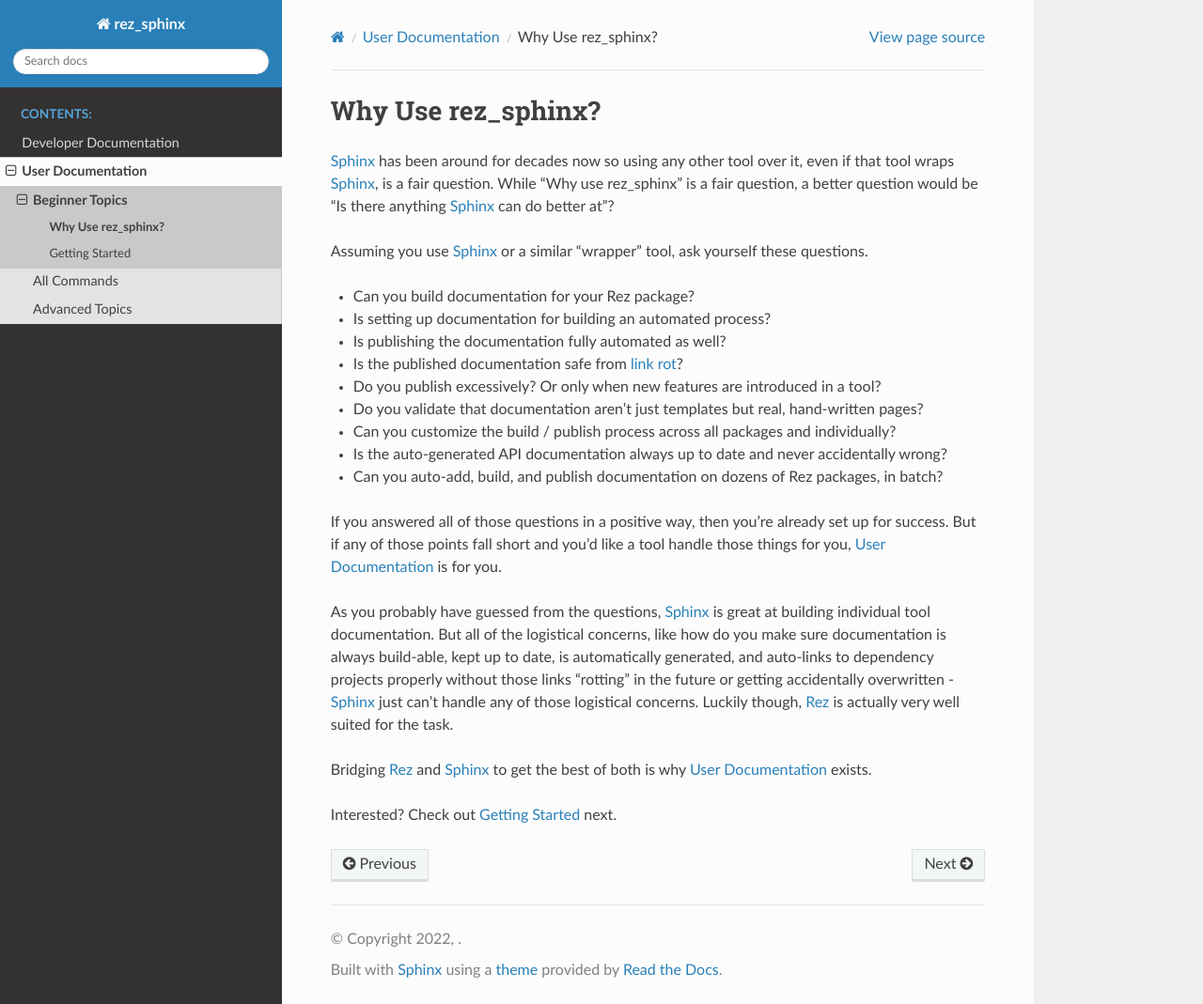
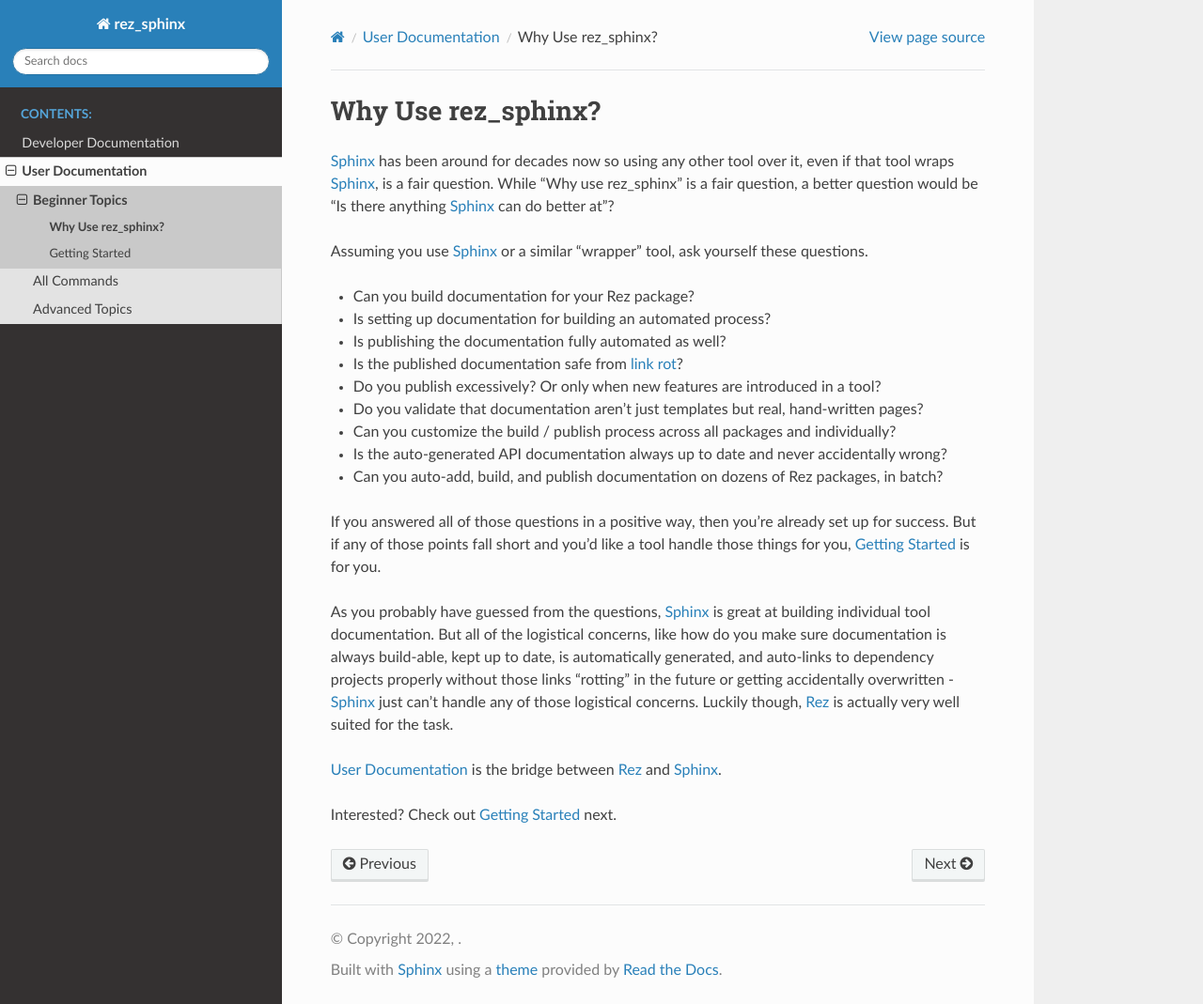
Before and after one commit to ColinKennedy/rez_developer_packages, a Sphinx documentation site: the page built from rez_sphinx/documentation/source/why_use_rez_sphinx.rst, in a window 1280 px wide and 1069 px high. Shown: the whole window at 94% size. Built offline with Sphinx 7.4.7 and the Read the Docs theme 2.0.0, drawn with Linux system fonts in a browser that asks for light colours; pages that are not in the unit, such as notebooks, are missing from menus; the version number could not be read and is left out.

```diff
--- a/rez_sphinx/documentation/source/why_use_rez_sphinx.rst
+++ b/rez_sphinx/documentation/source/why_use_rez_sphinx.rst
@@ -21,7 +21,7 @@
 
 If you answered all of those questions in a positive way, then you're already
 set up for success. But if any of those points fall short and you'd like a
-tool handle those things for you, :ref:`rez_sphinx` is for you.
+tool handle those things for you, :doc:`getting_started` is for you.
 
 As you probably have guessed from the questions, `Sphinx`_ is great at building
 individual tool documentation. But all of the logistical concerns, like how do
@@ -31,6 +31,6 @@
 `Sphinx`_ just can't handle any of those logistical concerns. Luckily though,
 `Rez`_ is actually very well suited for the task.
 
-Bridging `Rez`_ and `Sphinx`_ to get the best of both is why :ref:`rez_sphinx` exists.
+:ref:`rez_sphinx` is the bridge between `Rez`_ and `Sphinx`_.
 
 Interested? Check out :doc:`getting_started` next.
```
